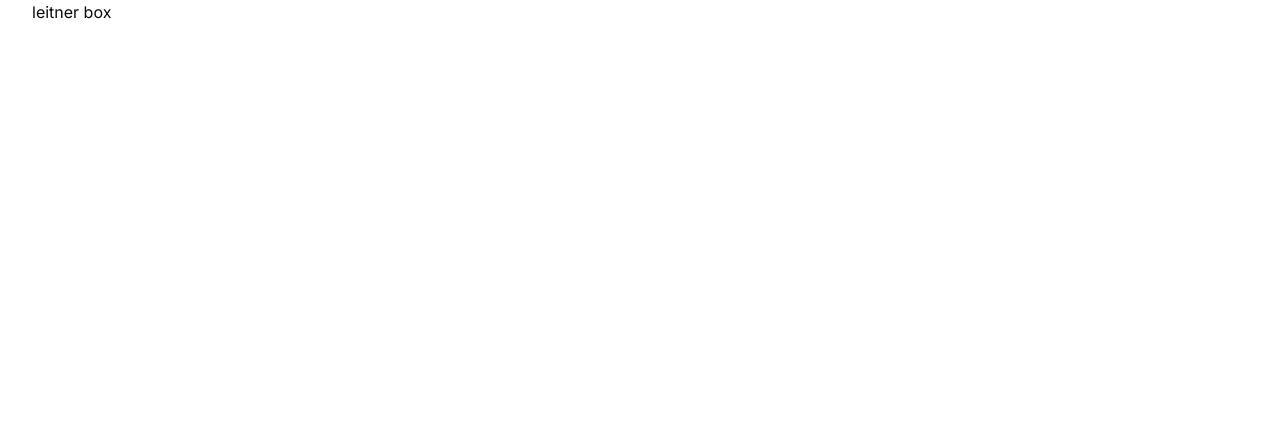
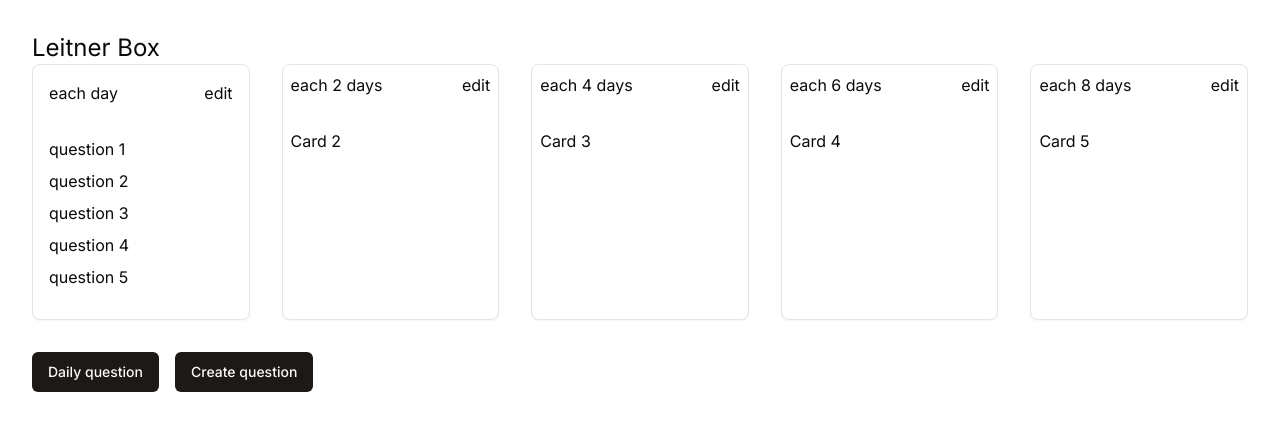
Before and after one commit to GZyannick/leit-dev, a Next.js app: page /leitner-box in a window 1280 px wide. Shown: the top 430 px of the page. Built offline with nearby package versions, Linux system fonts and the light colour scheme.

Commit message:
ajout des box

```diff
--- a/app/leitner-box/page.tsx
+++ b/app/leitner-box/page.tsx
@@ -1,7 +1,47 @@
+import { Card } from "@/components/ui/card"
+import { Button } from "@/components/ui/button";
 const leitnerBox = () => {
-    return ( <div className="container">
-        leitner box
-    </div> );
+    return (
+        <div className="container pt-8">
+            <h3 className="text-2xl">Leitner Box</h3>
+
+
+            <div className="grid gap-8 grid-cols-5">
+                <Card className="h-64 p-4">
+                    <div className="flex items-center place-content-between mb-8"><p>each day</p> <span>edit</span></div>
+                    <p className="mb-2">question 1</p>
+                    <p className="mb-2">question 2</p>
+                    <p className="mb-2">question 3</p>
+                    <p className="mb-2">question 4</p>
+                    <p>question 5</p>
+                </Card>
+
+                <Card className="h-64 p-2">
+                    <div className="flex items-center place-content-between mb-8"><p>each 2 days</p> <span>edit</span></div>
+
+                    <div>Card 2</div>
+                </Card>
+                <Card className="h-64 p-2">
+                    <div className="flex items-center place-content-between mb-8"><p>each 4 days</p> <span>edit</span></div>
+                    <div>Card 3</div>
+                </Card>
+                <Card className="h-64 p-2">
+                    <div className="flex items-center place-content-between mb-8"><p>each 6 days</p> <span>edit</span></div>
+                    <div>Card 4</div>
+                </Card>
+                <Card className="h-64 p-2">
+                    <div className="flex items-center place-content-between mb-8"><p>each 8 days</p> <span>edit</span></div>
+                    <div>Card 5</div>
+                </Card>
+            </div>
+
+            <div className="mt-8">
+                <Button className="mr-4">Daily question</Button>
+                <Button>Create question</Button>
+
+            </div>
+        </div>
+    );
 }
 
 export default leitnerBox;
```
